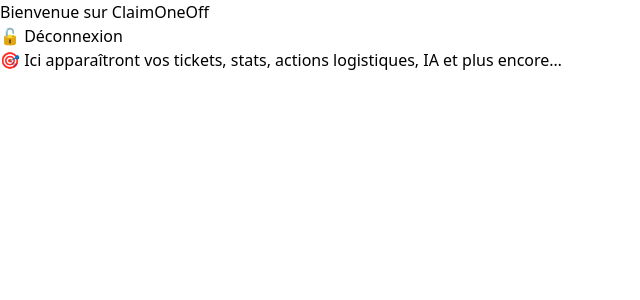
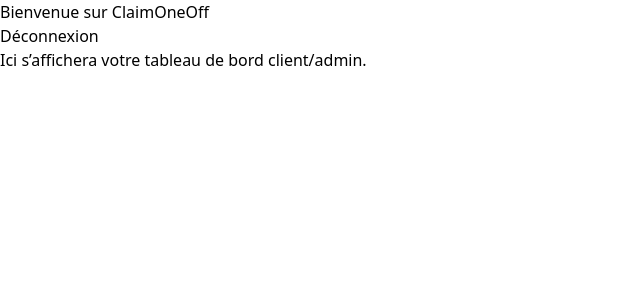
Before and after one commit to OneOffsas/OneOFFClaim, a React (Vite) app: page /dashboard in a window 1280 px wide. Shown: the top 300 px of the page, without its empty margins (0-640 px from the left). Built offline with nearby package versions, Linux system fonts and the light colour scheme.

Commit message:
Update Dashboard.jsx

```diff
--- a/src/pages/Dashboard.jsx
+++ b/src/pages/Dashboard.jsx
@@ -1,26 +1,25 @@
-import React from 'react';
-import { useNavigate } from 'react-router-dom';
-import { signOut } from 'firebase/auth';
-import { auth } from '../firebaseConfig';
-import './Dashboard.css';
+import React from "react";
+import { signOut } from "firebase/auth";
+import { auth } from "../firebaseConfig";
+import { useNavigate } from "react-router-dom";
+import "./Dashboard.css";
 
 function Dashboard() {
   const navigate = useNavigate();
 
-  const handleLogout = () => {
-    signOut(auth).then(() => {
-      navigate('/login');
-    });
+  const logout = async () => {
+    await signOut(auth);
+    navigate("/login");
   };
 
   return (
     <div className="dashboard">
       <header>
         <h1>Bienvenue sur ClaimOneOff</h1>
-        <button onClick={handleLogout}>🔓 Déconnexion</button>
+        <button onClick={logout}>Déconnexion</button>
       </header>
       <main>
-        <p>🎯 Ici apparaîtront vos tickets, stats, actions logistiques, IA et plus encore…</p>
+        <p>Ici s’affichera votre tableau de bord client/admin.</p>
       </main>
     </div>
   );
```
